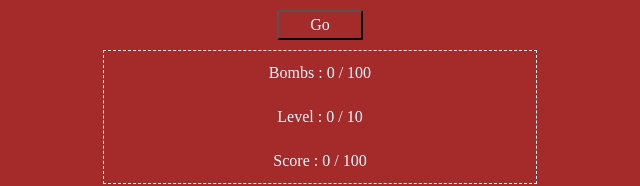
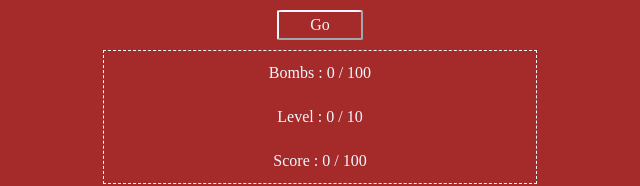
Before and after one commit to Dyeuse/Shooting-Game, a website built with Parcel: page src/index.html in a window 1280 px wide. Shown: the part 738-924 px from the top of the page, 320-960 px from the left. Built offline with nearby package versions, Linux system fonts and the light colour scheme.

Commit message:
Custom button 'Go'

```diff
--- a/src/style/style.css
+++ b/src/style/style.css
@@ -59,6 +59,7 @@ button {
     display: inline-block;
     width: 20%;
     border-radius: 5%;
+    border: 2px outset aliceblue;
     color: aliceblue;
     background-color: transparent;
 }
```
